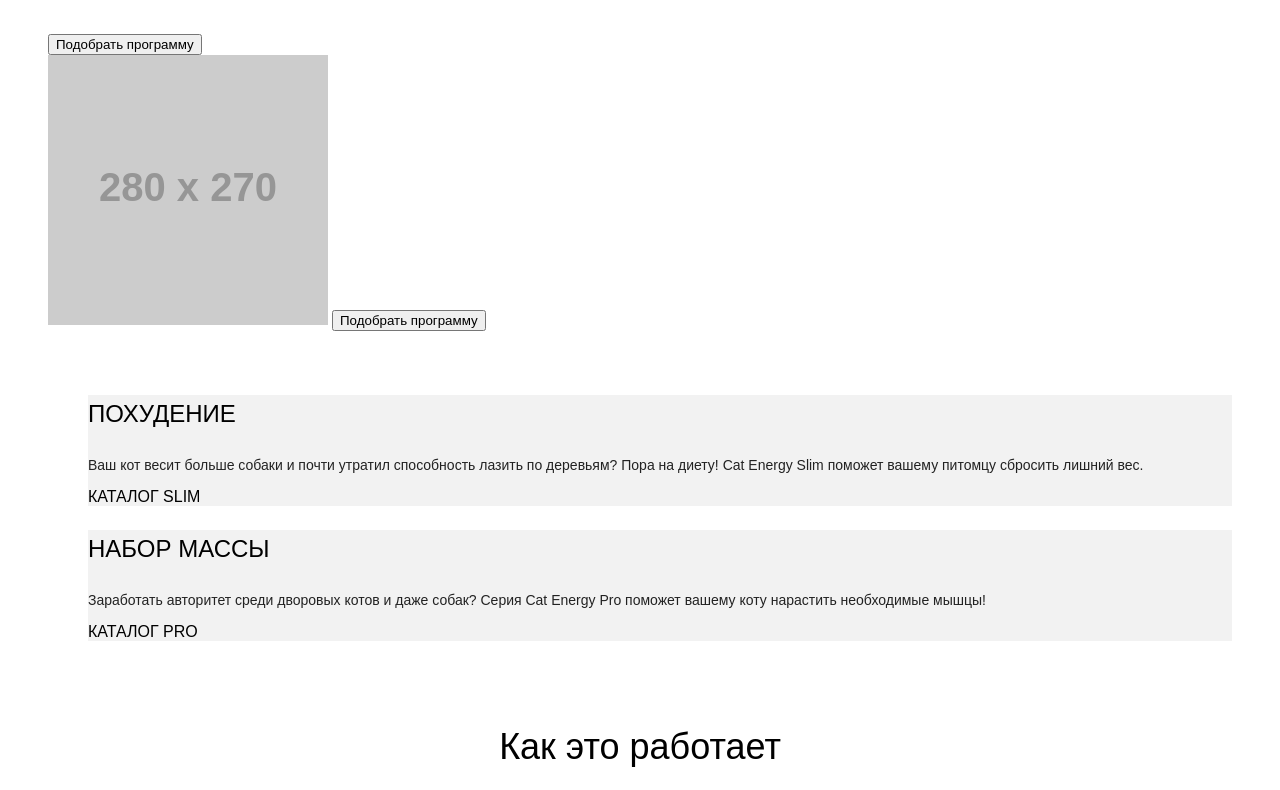
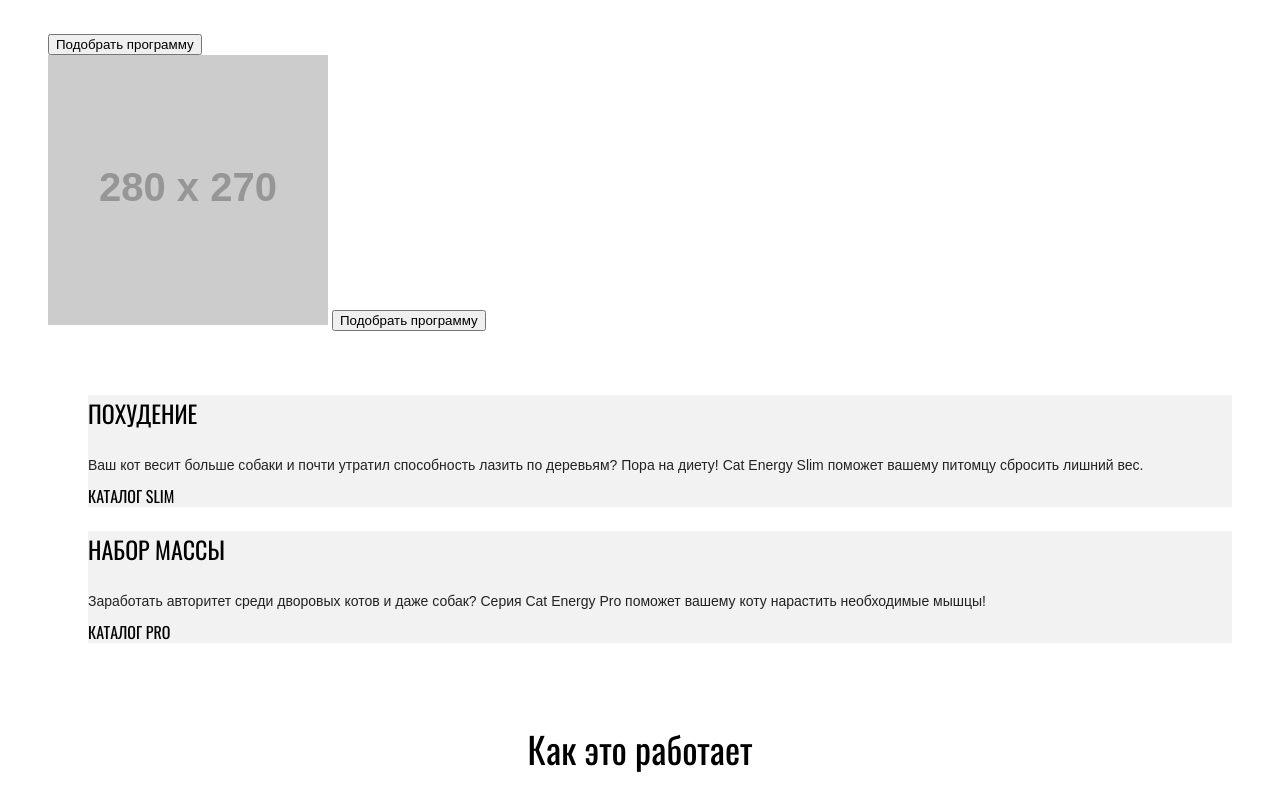
Before and after one commit to kompschool/825547-cat-energy-21, a website: page source/index.html in a window 1280 px wide. Shown: the part 350-1140 px from the top of the page. Drawn offline with nearby package versions, Linux system fonts and the light colour scheme; files that its build step writes are made by us from their sources; placeholder pictures from the web are drawn by us; files whose address does not match are found by name.

Commit message:
Исправила ошибку со шрифтом

```diff
--- a/source/less/style.less
+++ b/source/less/style.less
@@ -27,9 +27,8 @@
 @white:#FFFFFF;
 
 @font-face {
-  font-family: "Oswald", sans-serif;
-  src: url("../fonts/oswald-regular.woff");
-  src: url("../fonts/oswaldregular.woff2");
+  font-family: "Oswald";
+  src: url("../fonts/oswaldregular.woff");
 }
 
 .visually-hidden {
```
